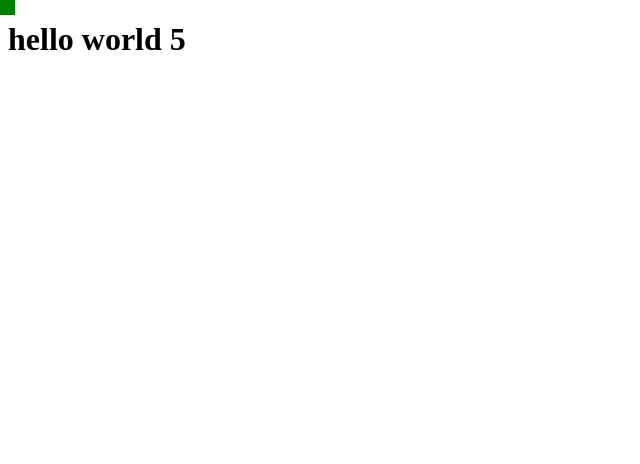
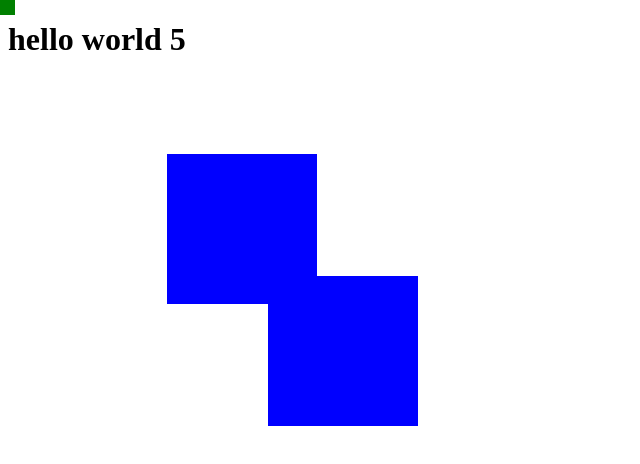
Before and after one commit to ydk1204/web_game_one, a React (Create React App) app: page / in a window 1280 px wide. Shown: the top 464 px of the page, without its empty margins (0-640 px from the left). Built offline with nearby package versions, Linux system fonts and the light colour scheme.

Commit message:
enemy 생성 함수

```diff
--- a/src/App.jsx
+++ b/src/App.jsx
@@ -1,13 +1,18 @@
 import { useRef, useState, useEffect } from "react";
 import styles from "./App.module.css";
 import Ball from "./Ball";
+import Enemy from "./Enemy";
 
 function App() {
   const PLAYER = useRef();
   const [ballPos, setBallPos] = useState({});
+  const [enemyPos, setEnemyPos] = useState({});
   const [ballCount, setBallCount] = useState(5);
+  const [enemyCount, setEnemyCount] = useState(2);
   const [ballArr, setBallArr] = useState([]);
+  const [enemyArr, setEnemyArr] = useState([]);
 
+  // 마우스 움직일 때마다 플레이어 표시
   const mouseMoving = (e) => {
     const player = PLAYER.current;
     const mouseX = e.clientX;
@@ -16,6 +21,7 @@ function App() {
     player.style.top = mouseY + "px";
   };
 
+  // 마우스 클릭 시 총알 날라가기
   const mouseClick = (e) => {
     if (ballCount === 0) return;
     setBallPos({ x: e.clientY, y: e.clientX });
@@ -24,6 +30,28 @@ function App() {
     setBallCount((count) => count - 1);
   };
 
+  // 해당 useEffect 부터 createEnemy까지 적 만드는 함수
+
+  useEffect(() => {
+    if (enemyCount === 0) {
+      return;
+    }
+    setTimeout(() => {
+      createEnemy();
+    }, Math.floor(Math.random() * 3000) + 1500);
+  }, [enemyCount]);
+
+  const createEnemy = () => {
+    if (enemyCount > 0) {
+      const x = Math.floor(Math.random() * 300) + 100;
+      const y = Math.floor(Math.random() * 300) + 100;
+      const newEnemy = [...enemyArr, { x, y }];
+      setEnemyArr(newEnemy);
+      setEnemyCount((count) => count - 1);
+    }
+  };
+
+  // 탄약 베열, 다 쓰면 초기화
   useEffect(() => {
     if (ballCount === 0) {
       setTimeout(() => {
@@ -44,6 +72,8 @@ function App() {
         onClick={(e) => mouseClick(e)}
       ></div>
       {ballArr && ballArr.map((ball, index) => <Ball key={index} pos={ball} />)}
+      {enemyArr &&
+        enemyArr.map((enemy, index) => <Enemy key={index} pos={enemy} />)}
     </div>
   );
 }
--- /dev/null
+++ b/src/Enemy.jsx
@@ -0,0 +1,14 @@
+import React, { useEffect } from "react";
+import styles from "./Enemy.module.css";
+
+const Enemy = ({ pos }) => {
+  let { x, y } = pos;
+
+  useEffect(() => {});
+
+  return (
+    <div className={styles.enemy} style={{ top: x + "px", left: y + "px" }} />
+  );
+};
+
+export default Enemy;
--- /dev/null
+++ b/src/Enemy.module.css
@@ -0,0 +1,8 @@
+.enemy {
+  width: 150px;
+  height: 150px;
+  position: absolute;
+  top: 0;
+  left: 0;
+  background-color: blue;
+}
--- a/src/index.js
+++ b/src/index.js
@@ -4,7 +4,5 @@ import App from './App';
 
 const root = ReactDOM.createRoot(document.getElementById('root'));
 root.render(
-  <React.StrictMode>
     <App />
-  </React.StrictMode>
 );
```
